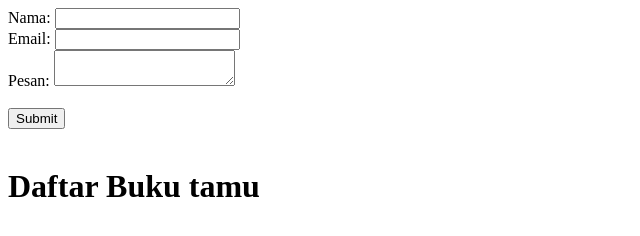
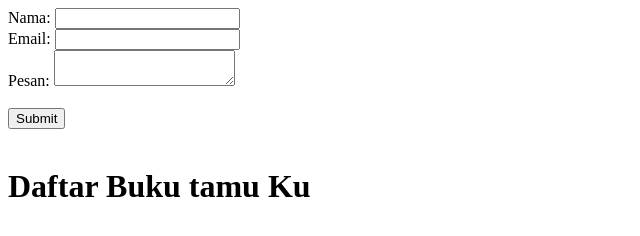
Before and after one commit to itherdev/guestbook, a plain HTML site: page index.html in a window 1280 px wide. Shown: the full height of the page, 0-640 px from the left. Drawn offline with Linux system fonts and the light colour scheme.

Commit message:
Menambahkan Judul

```diff
--- a/index.html
+++ b/index.html
@@ -7,7 +7,7 @@
     <button id="submit">Submit</button>
 
     <br /><br />
-    <h1>Daftar Buku tamu</h1>
+    <h1>Daftar Buku tamu Ku</h1>
     <div id="guest-book-list">
     </div>
   </div>
```
